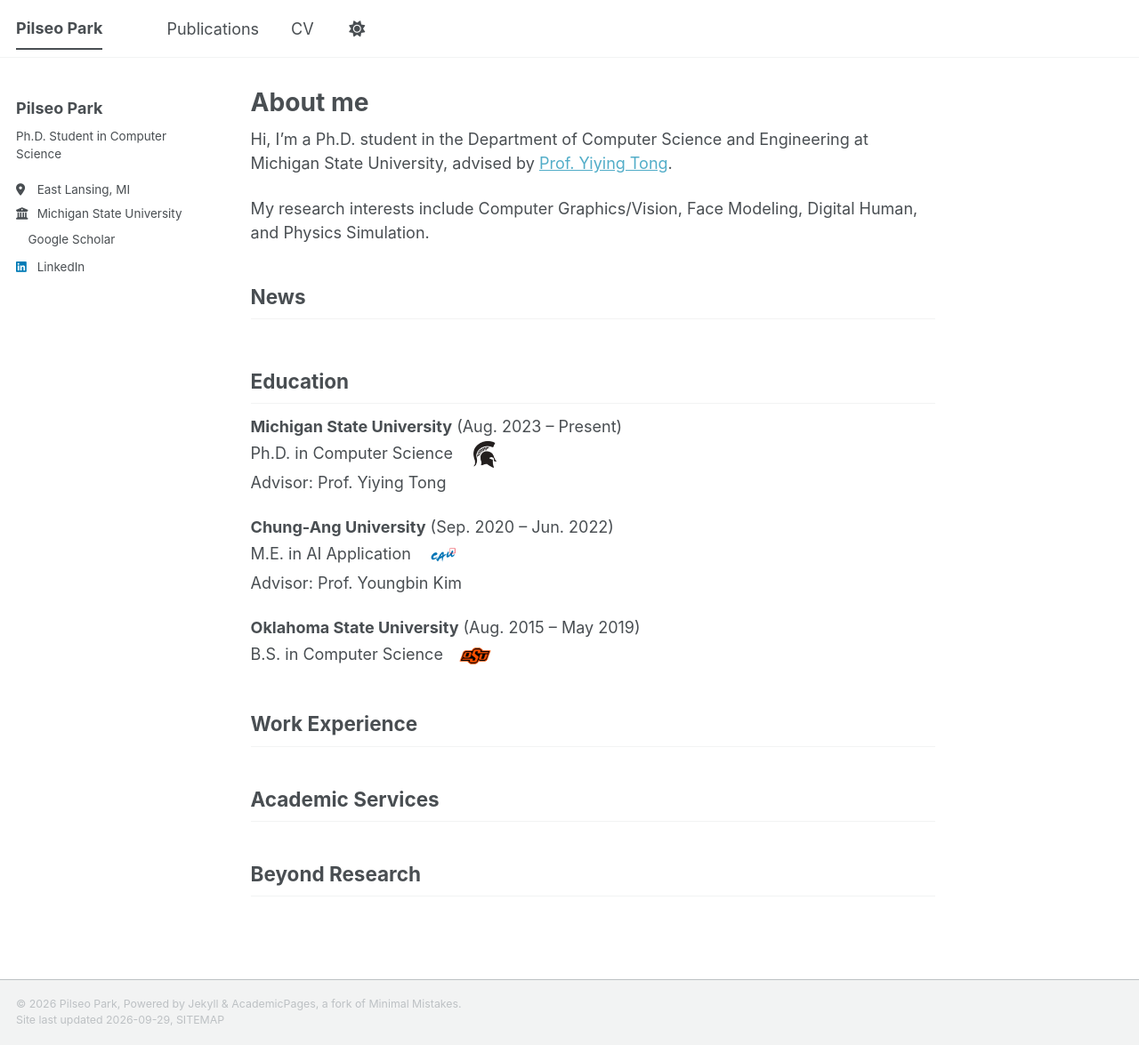
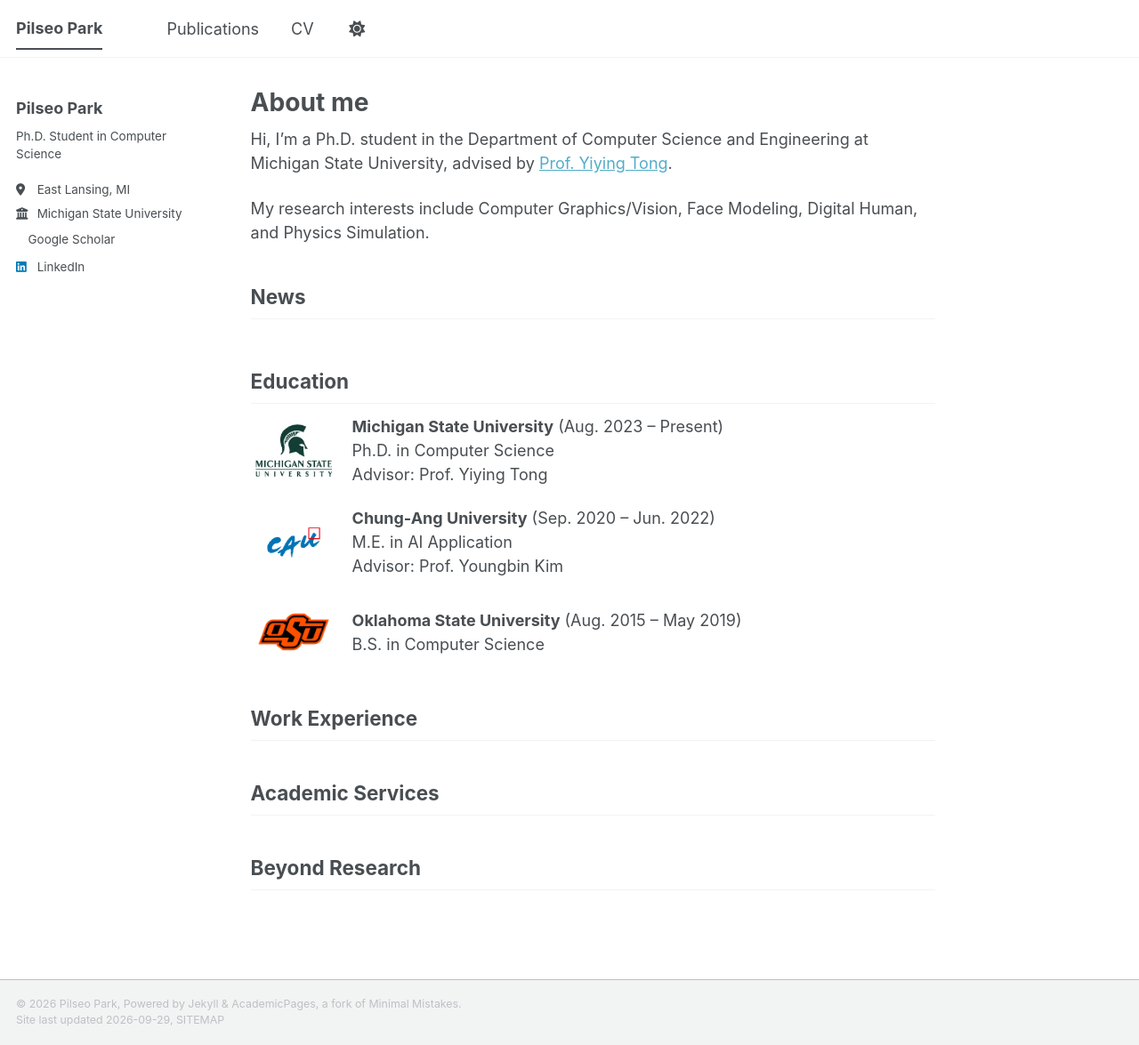
Before and after one commit to bbakpil/bbakpil.github.io, a Jekyll site: the page built from _pages/about.md, in a window 1280 px wide and 1175 px high. Shown: the whole window at 89% size. Built offline with Jekyll 4.4.1, drawn with Linux system fonts in a browser that asks for light colours; a style sheet for code colours, icons or effects is not loaded.

Commit message:
Align larger education logos to the left and use MSU wordmark

```diff
--- a/_pages/about.md
+++ b/_pages/about.md
@@ -21,16 +21,20 @@ My research interests include Computer Graphics/Vision, Face Modeling, Digital H
 
 ## Education
 
-**Michigan State University** (Aug. 2023 – Present)
-Ph.D. in Computer Science <img src="{{ '/images/education/msu.jpg' | relative_url }}" alt="Michigan State University logo" width="44" height="36" style="display: inline-block; width: 44px; height: 36px; object-fit: contain; vertical-align: middle; margin: 0 0 0 0.5rem; padding: 3px; background: #fff; border-radius: 3px; box-sizing: border-box;" />
-Advisor: Prof. Yiying Tong
+<div class="education-entry" style="display: flex; align-items: center; gap: 1rem; margin-bottom: 1.25rem;">
+  <img src="{{ '/images/education/msu-wordmark.jpg' | relative_url }}" alt="Michigan State University logo" width="96" height="69" style="display: block; flex: 0 0 96px; width: 96px; height: 69px; object-fit: cover; object-position: left; margin: 0; padding: 5px; background: #fff; border-radius: 4px; box-sizing: border-box;" />
+  <div style="min-width: 0;"><strong>Michigan State University</strong> (Aug. 2023 – Present)<br>Ph.D. in Computer Science<br>Advisor: Prof. Yiying Tong</div>
+</div>
 
-**Chung-Ang University** (Sep. 2020 – Jun. 2022)
-M.E. in AI Application <img src="{{ '/images/education/cau.png' | relative_url }}" alt="Chung-Ang University logo" width="44" height="36" style="display: inline-block; width: 44px; height: 36px; object-fit: contain; vertical-align: middle; margin: 0 0 0 0.5rem; padding: 3px; background: #fff; border-radius: 3px; box-sizing: border-box;" />
-Advisor: Prof. Youngbin Kim
+<div class="education-entry" style="display: flex; align-items: center; gap: 1rem; margin-bottom: 1.25rem;">
+  <img src="{{ '/images/education/cau.png' | relative_url }}" alt="Chung-Ang University logo" width="96" height="76" style="display: block; flex: 0 0 96px; width: 96px; height: 76px; object-fit: contain; margin: 0; padding: 5px; background: #fff; border-radius: 4px; box-sizing: border-box;" />
+  <div style="min-width: 0;"><strong>Chung-Ang University</strong> (Sep. 2020 – Jun. 2022)<br>M.E. in AI Application<br>Advisor: Prof. Youngbin Kim</div>
+</div>
 
-**Oklahoma State University** (Aug. 2015 – May 2019)
-B.S. in Computer Science <img src="{{ '/images/education/osu.png' | relative_url }}" alt="Oklahoma State University logo" width="44" height="36" style="display: inline-block; width: 44px; height: 36px; object-fit: contain; vertical-align: middle; margin: 0 0 0 0.5rem; padding: 3px; background: #fff; border-radius: 3px; box-sizing: border-box;" />
+<div class="education-entry" style="display: flex; align-items: center; gap: 1rem; margin-bottom: 1.25rem;">
+  <img src="{{ '/images/education/osu.png' | relative_url }}" alt="Oklahoma State University logo" width="96" height="76" style="display: block; flex: 0 0 96px; width: 96px; height: 76px; object-fit: contain; margin: 0; padding: 5px; background: #fff; border-radius: 4px; box-sizing: border-box;" />
+  <div style="min-width: 0;"><strong>Oklahoma State University</strong> (Aug. 2015 – May 2019)<br>B.S. in Computer Science</div>
+</div>
 
 ## Work Experience
 
```
Also changed, not shown: images/education/msu-wordmark.jpg (added).
